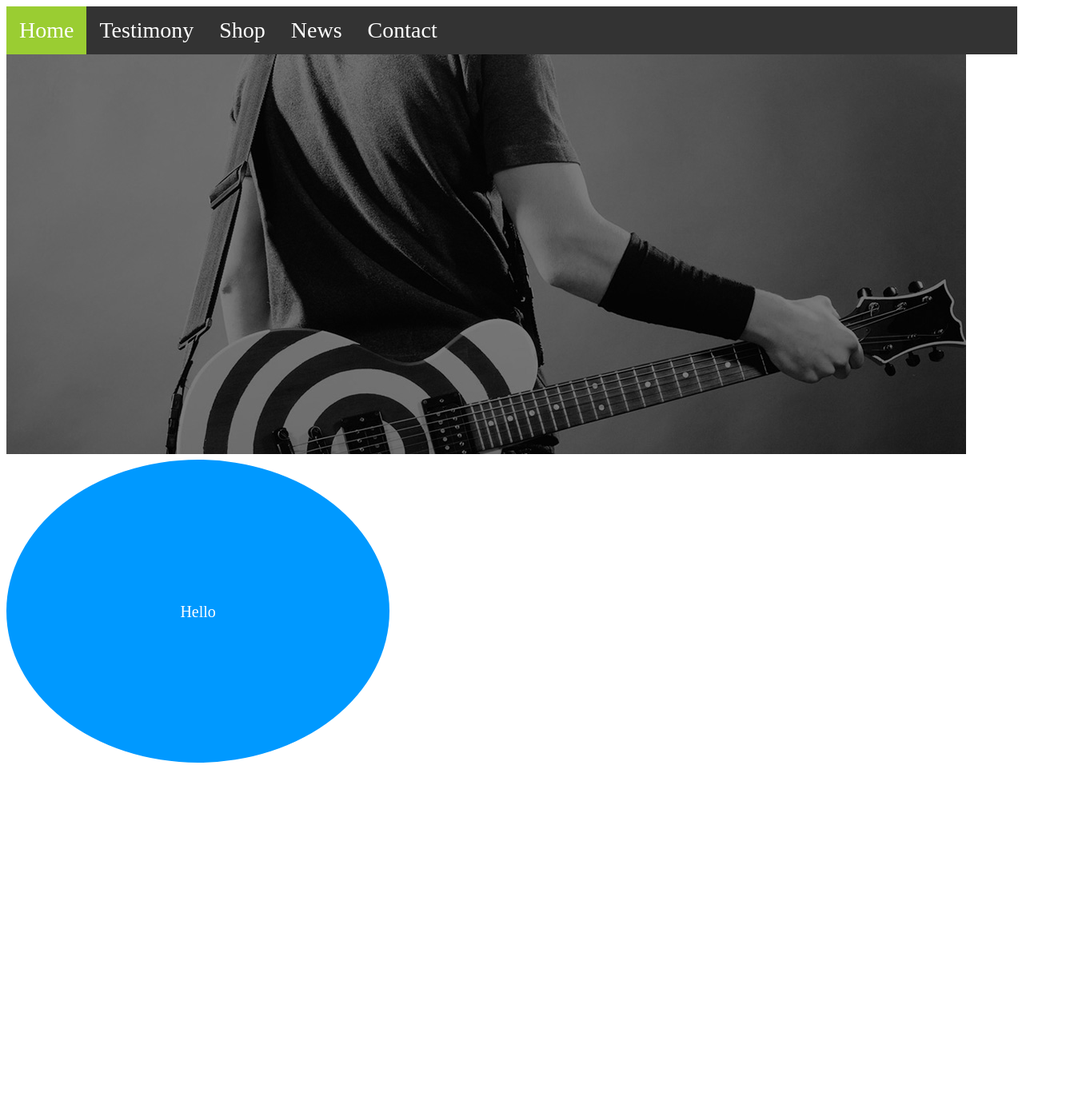
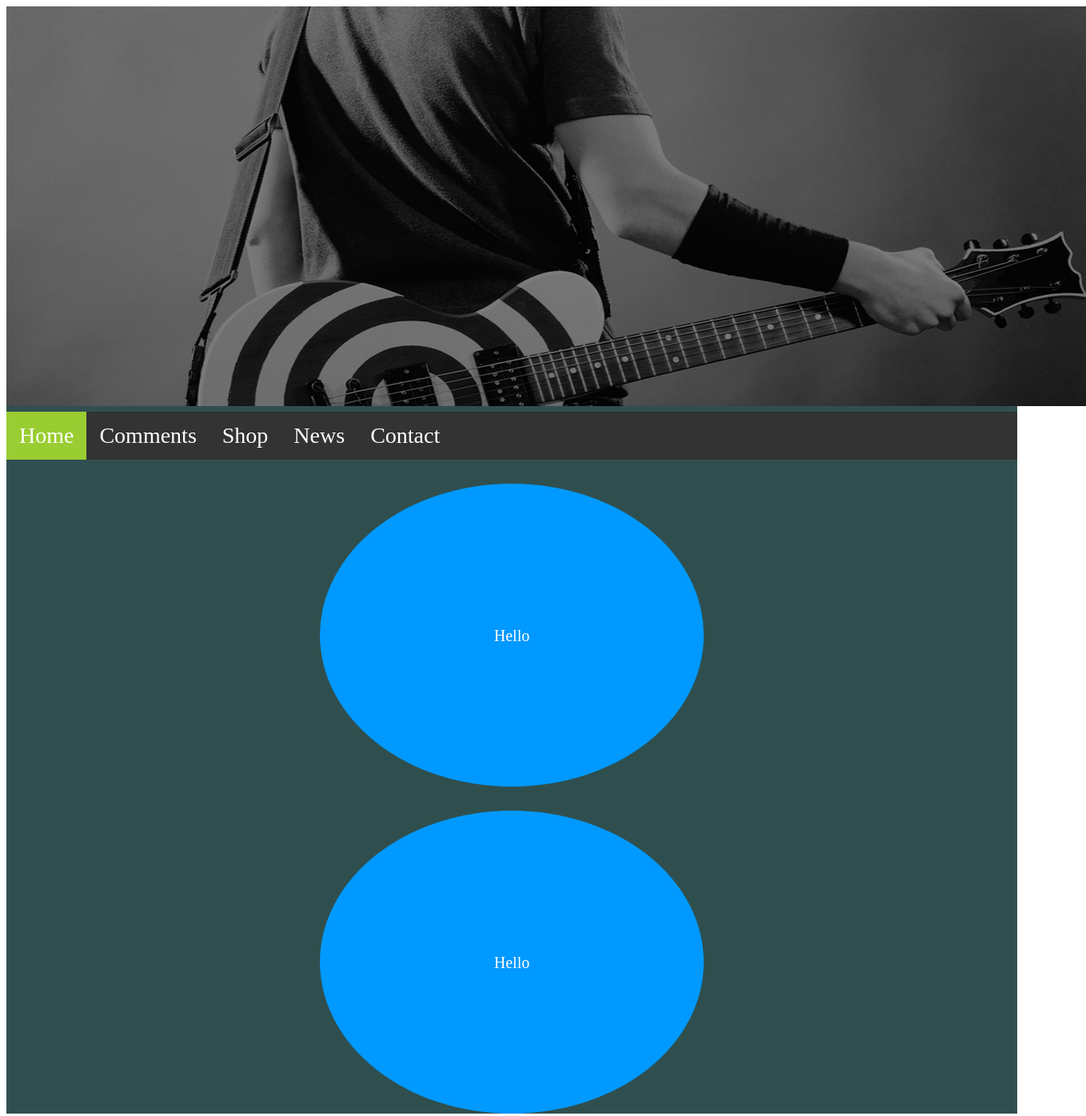
Before and after one commit to itsclemz/CSSGrowth, a plain HTML site: page index.html in a window 1280 px wide. Shown: the whole page at 80% size, 1358 px wide, since content can reach past the window. Before the commit the page ends 962 px from the top, so only its background shows below. Drawn offline with Linux system fonts and the light colour scheme.

Commit message:
page bacground color and few styles

```diff
--- a/css/styles.css
+++ b/css/styles.css
@@ -4,6 +4,10 @@ body {
 
 /*HEADER***********************************************************
 */
+.wholepage{
+    background:darkslategrey;
+}
+
 .header {
     max-width:100px;
     padding: 0px;
@@ -11,14 +15,10 @@ body {
     background-position: right;
     background-size: cover;
 }
-.header a {
-    background-repeat: no repeat;
-    background-position: right;
-    background-size: cover;
-}
+
 .vertical {
     list-style-type: none;
-    margin: 0;
+    margin: 0px;
     padding: 0;
     overflow: hidden;
     background-color: #333;
@@ -60,3 +60,8 @@ li a:hover {
     border-radius:50%;
     background:#09f
 }
+
+.circle {
+   margin: 30px;
+
+}
--- a/index.html
+++ b/index.html
@@ -9,23 +9,32 @@
 
  <!---Header----------------------------------------------------------------------------
  -->
+ <section class="wholepage">
    <div>
+    <div class="header">
+        <img src="img/banner-title3.jpg"  width=1350 height=500>
+    </div>
     <ul class="vertical">
       <li><a class="active" href="#home">Home</a></li>
-        <li class="hovernow"><a href="#testimony">Testimony</a></li>
+      <li class="hovernow"><a href="#Comments">Comments</a></li>
       <li class="hovernow"><a href="#Shop">Shop</a></li>
       <li class="hovernow"><a href="#News">News</a></li>
       <li class="hovernow"><a href="#Contact">Contact</a></li>
     </ul>
-    <div class="header">
-        <img src="img/banner-title3.jpg">
-    </div>
+
 
    <!----Body and content------
    -->
-<body>
+   <center>
+   <body class="bodysection">
     <div class="circle">Hello</div>
     </body>
+    <body class="bodysection">
+    <div class="circle">Hello</div>
+     </body>
+    </center>
+</section>
+
 
 
 
```
Lines whose indentation alone changed are shown as unchanged.
